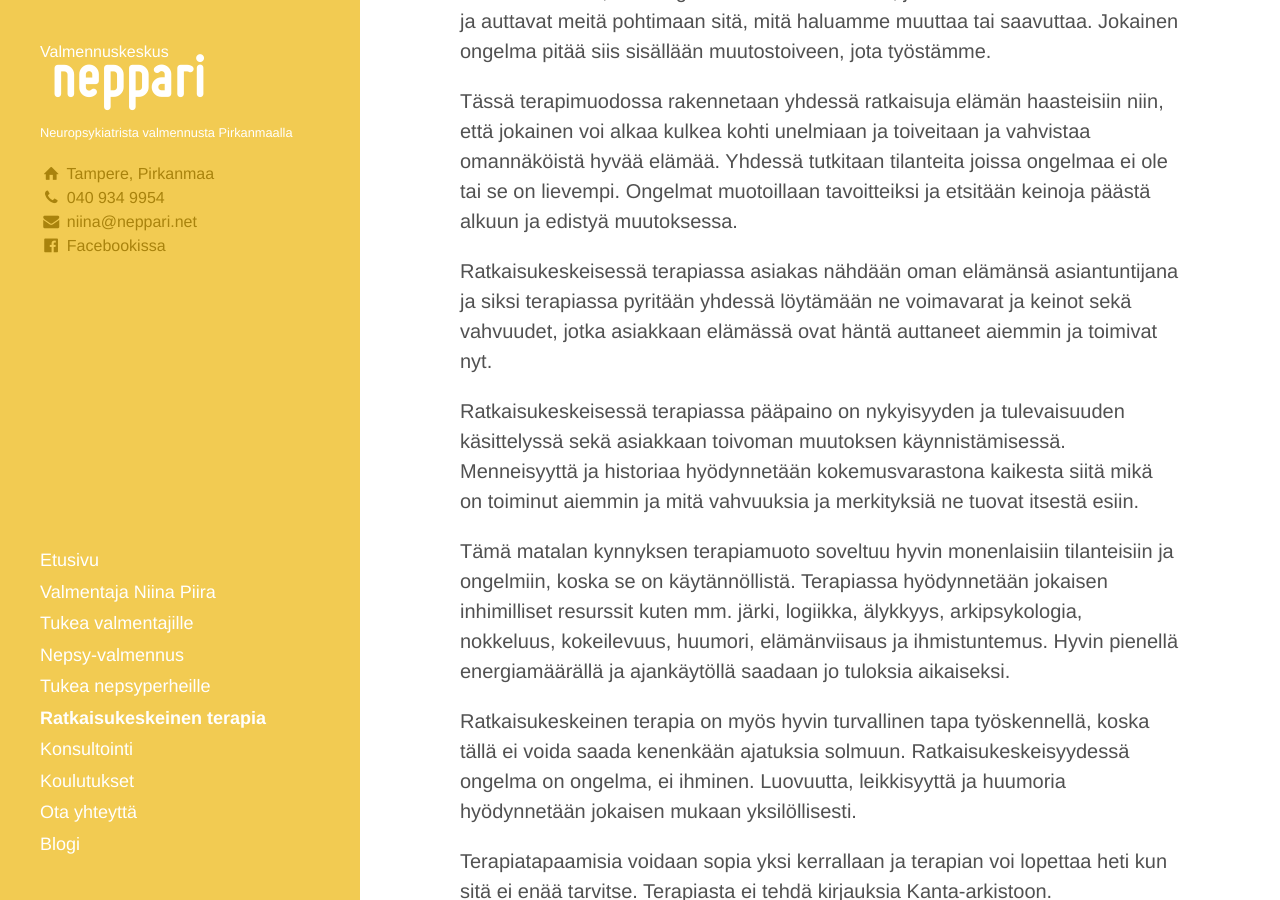
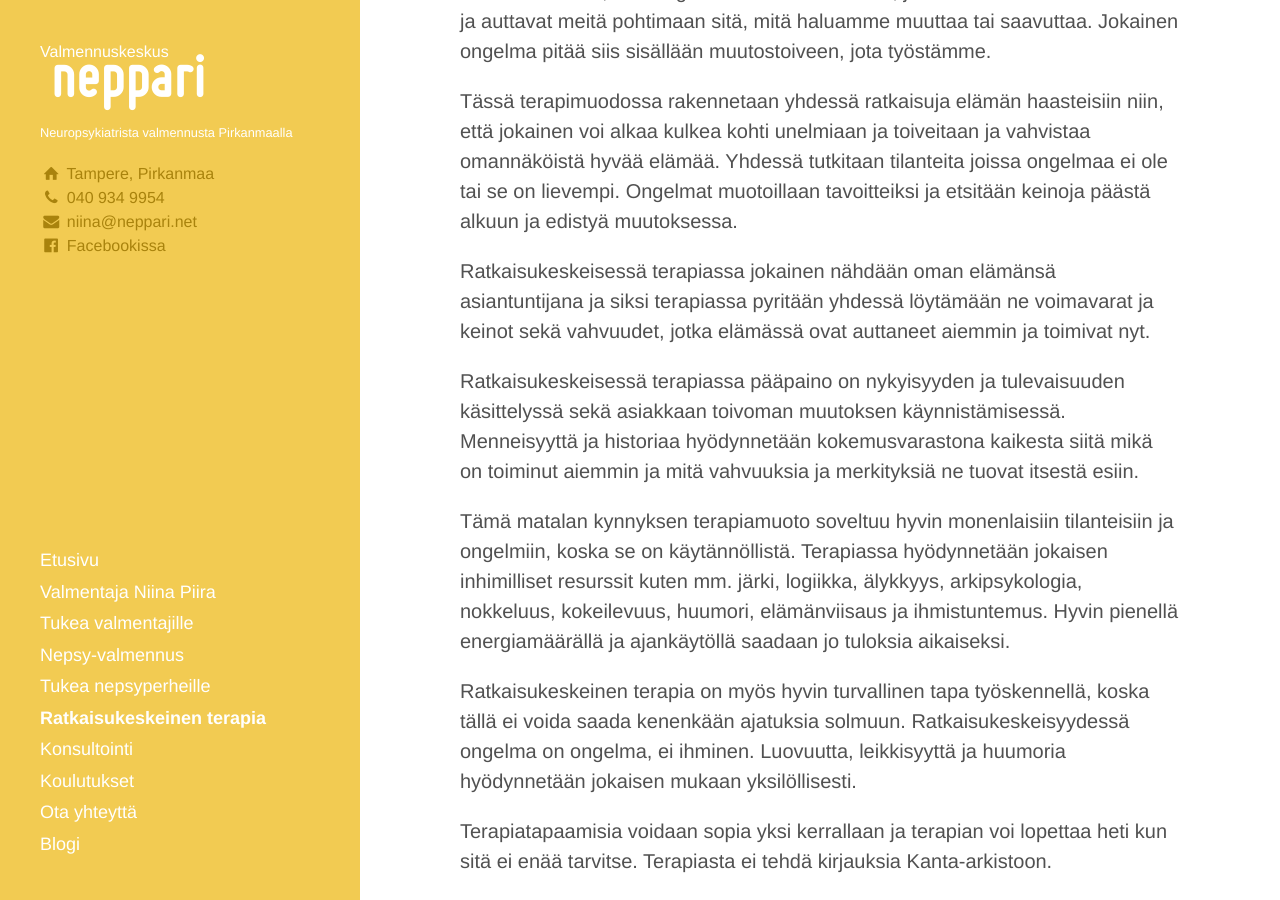
Before and after one commit to niinapiira/neppari.net, a Jekyll site: the page built from ratkaisukeskeinen-terapia.md, in a window 1280 px wide and 900 px high, scrolled down 778 px. Built offline with Jekyll 4.4.1, drawn with Linux system fonts in a browser that asks for light colours.

Commit message:
Update ratkaisukeskeinen-terapia.md

```diff
--- a/ratkaisukeskeinen-terapia.md
+++ b/ratkaisukeskeinen-terapia.md
@@ -16,7 +16,7 @@ Ratkaisukeskeisyys merkitsee keskittymistä unelmiin, tavoitteisiin, voimavaroih
 
 Tässä terapimuodossa rakennetaan yhdessä ratkaisuja elämän haasteisiin niin, että jokainen voi alkaa kulkea kohti unelmiaan ja toiveitaan ja vahvistaa omannäköistä hyvää elämää. Yhdessä tutkitaan tilanteita joissa ongelmaa ei ole tai se on lievempi. Ongelmat muotoillaan tavoitteiksi ja etsitään keinoja päästä alkuun ja edistyä muutoksessa.
 
-Ratkaisukeskeisessä terapiassa asiakas nähdään oman elämänsä asiantuntijana ja siksi terapiassa pyritään yhdessä löytämään ne voimavarat ja keinot sekä vahvuudet, jotka asiakkaan elämässä ovat häntä auttaneet aiemmin ja toimivat nyt.
+Ratkaisukeskeisessä terapiassa jokainen nähdään oman elämänsä asiantuntijana ja siksi terapiassa pyritään yhdessä löytämään ne voimavarat ja keinot sekä vahvuudet, jotka elämässä ovat auttaneet aiemmin ja toimivat nyt.
 
 Ratkaisukeskeisessä terapiassa pääpaino on nykyisyyden ja tulevaisuuden käsittelyssä sekä asiakkaan toivoman muutoksen käynnistämisessä. Menneisyyttä ja historiaa hyödynnetään kokemusvarastona kaikesta siitä mikä on toiminut aiemmin ja mitä vahvuuksia ja merkityksiä ne tuovat itsestä esiin.
 
```
